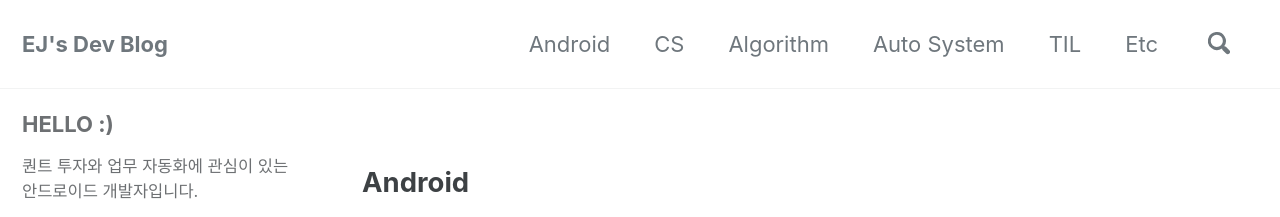
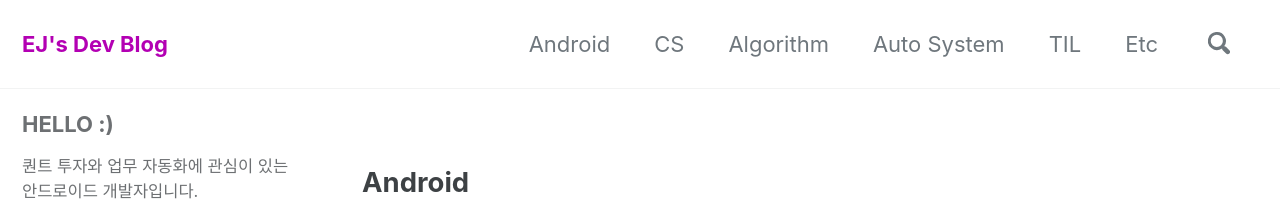
Before and after one commit to dev-eunji/dev-eunji.github.io, a Jekyll site: the page built from index.html, in a window 1280 px wide. Shown: the top 217 px of the page. Built offline with Jekyll 4.4.1, drawn with Linux system fonts in a browser that asks for light colours; cached includes are drawn as plain includes; nearby versions of some CDN libraries; the list of posts is cut into pages by our own code.

Commit message:
home UI 수정: 상단타이틀/메뉴 색 변경, 홈 메뉴 크기/색 변경

```diff
--- a/_sass/minimal-mistakes/_masthead.scss
+++ b/_sass/minimal-mistakes/_masthead.scss
@@ -50,7 +50,12 @@
   -ms-flex-item-align: center;
   align-self: center;
   font-weight: bold;
+  color: $title-color;
   // z-index: 20;
+
+  &:hover {
+    color: $title-color-hover;
+  }
 }
 
 .site-subtitle {
--- a/_sass/minimal-mistakes/_navigation.scss
+++ b/_sass/minimal-mistakes/_navigation.scss
@@ -182,11 +182,11 @@
   a {
     display: block;
     margin: 0 1rem;
-    color: $masthead-link-color;
+    color: $title-color;
     text-decoration: none;
 
     &:hover {
-      color: $masthead-link-color-hover;
+      color: $title-color-hover;
     }
 
     &.site-logo {
@@ -229,6 +229,11 @@
 
     a {
       position: relative;
+      color: $masthead-link-color;
+
+      &:hover {
+        color: $masthead-link-color-hover;
+      }
 
       &:before {
         content: "";
--- a/_sass/minimal-mistakes/_variables.scss
+++ b/_sass/minimal-mistakes/_variables.scss
@@ -77,6 +77,10 @@
 $info-color: #3b9cba !default;
 $focus-color: $primary-color !default;
 $active-color: mix(#fff, $primary-color, 80%) !default;
+
+/* Page Top Title */
+$title-color: #b300b3 !default;
+$title-color-hover: mix(#000, $title-color, 25%) !default;
 
 /* YIQ color contrast */
 $yiq-contrasted-dark-default: $dark-gray !default;
```
